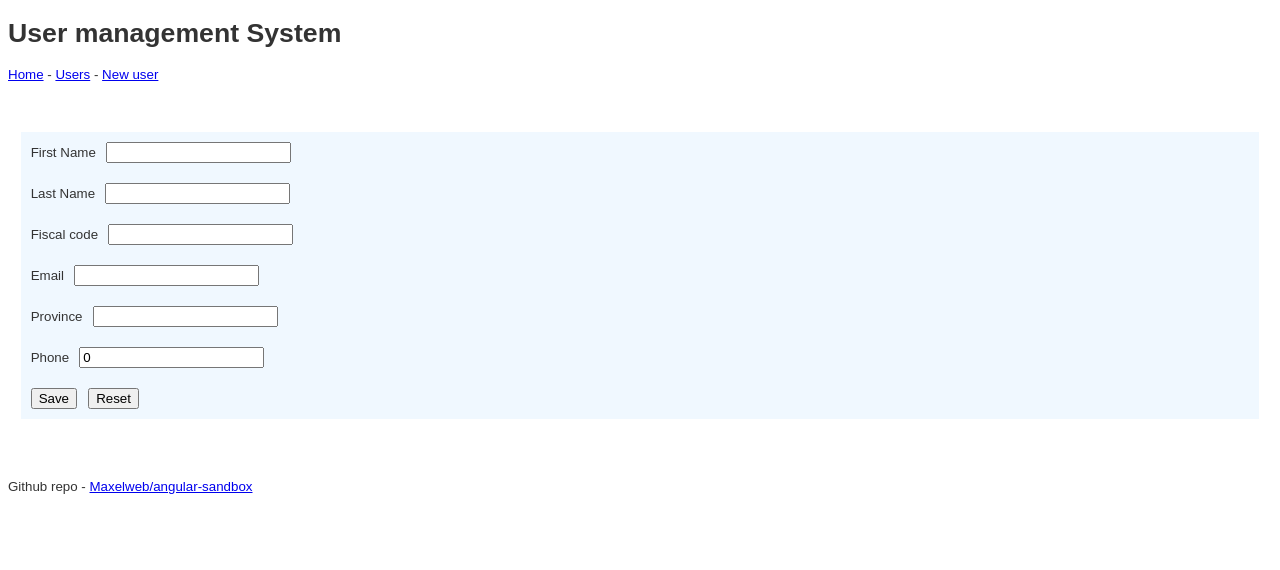
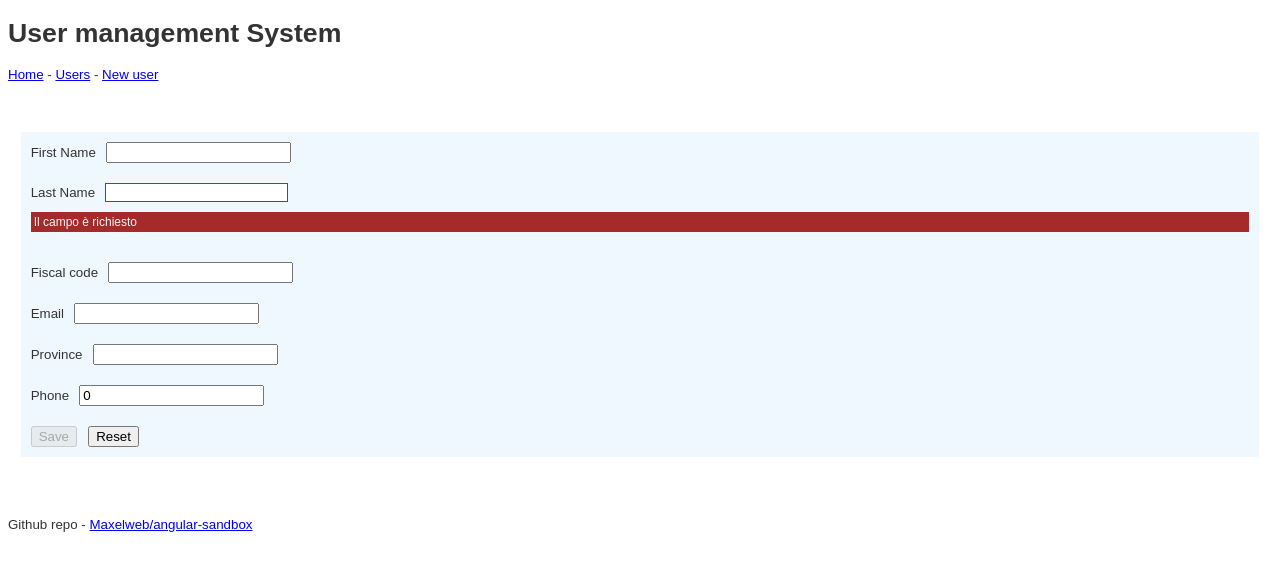
Before and after one commit to Maxelweb/angular-sandbox, an Angular app in the folder ums/: page /users/new in a window 1280 px wide. Both pictures are taken after typing "Sample", "Sample", "Sample", "name@example.com", "Sample" into the empty fields and a click on the button "Reset". Shown: the top 570 px of the page. Built offline with nearby package versions, Linux system fonts and the light colour scheme.

Commit message:
Form Validators

```diff
--- a/ums/src/app/user-detail/user-detail.component.css
+++ b/ums/src/app/user-detail/user-detail.component.css
@@ -0,0 +1,12 @@
+span {
+    background-color: brown;
+    color: whitesmoke;
+    font-size: 90%;
+    padding: 3px;
+    margin: 10px auto;
+    display: block;
+}
+
+input.ng-invalid.ng-dirty.ng-touched{
+    border: 1px solid brown;
+}
--- a/ums/src/app/user-detail/user-detail.component.html
+++ b/ums/src/app/user-detail/user-detail.component.html
@@ -10,7 +10,12 @@
     </div>
     <div class="form-group">
         <label for="lastname">Last Name</label>
-        <input [(ngModel)]="user.lastname" name="lastname" id="lastname">
+        <input #firstName="ngModel" required minlength="3" [(ngModel)]="user.lastname" name="lastname" id="lastname">
+        <div *ngIf="firstName.dirty && firstName.touched && firstName.invalid">
+            <span *ngIf="firstName.errors.required">Il campo è richiesto</span>
+            <!-- .invalid in generale, .errors nello specifico -->
+            <span *ngIf="firstName.errors.minlength">Il campo deve avere almeno 3 caratteri</span>
+        </div>
     </div>
     <div class="form-group">
         <label for="fiscalcode">Fiscal code</label>
@@ -29,7 +34,7 @@
         <input [(ngModel)]="user.phone" name="phone" id="phone">
     </div>
     <div class="form-group form-footer">
-        <button (click)="saveUser()" class="btn-save">Save</button> &nbsp;
+        <button (click)="saveUser()" [disabled]="f.invalid" class="btn-save">Save</button> &nbsp;
         <button (click)="resetForm(f.form)">Reset</button>
     </div>
 </form>
```
